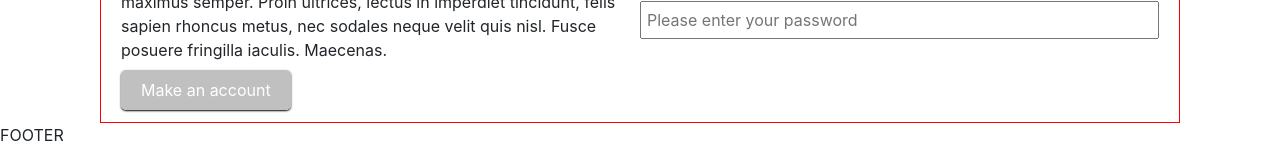
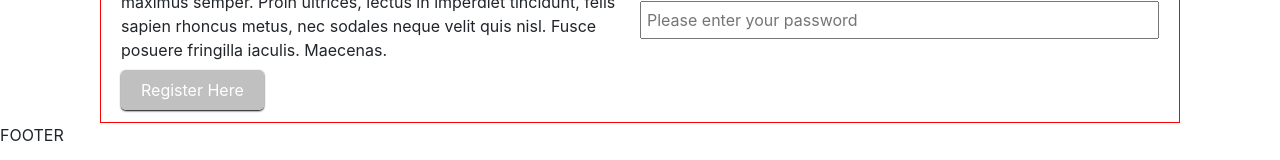
Before and after one commit to elaine-drum-female/Remember-the-Vault-Project-3, a React (Create React App) app in the folder client/: page /register_login in a window 1280 px wide. Shown: the part 299-459 px from the top of the page. Built offline with nearby package versions, Linux system fonts and the light colour scheme.

Commit message:
Changed the title on MyButton to Register Here

```diff
--- a/client/src/components/Register_Login/index.js
+++ b/client/src/components/Register_Login/index.js
@@ -12,7 +12,7 @@ const RegisterLogin = () => {
                     <p>Lorem ipsum dolor sit amet, consectetur adipiscing elit. Donec malesuada auctor lacus, quis ultricies magna fermentum ac. Quisque tristique dolor nec ultrices sodales. Sed sodales id magna maximus semper. Proin ultrices, lectus in imperdiet tincidunt, felis sapien rhoncus metus, nec sodales neque velit quis nisl. Fusce posuere fringilla iaculis. Maecenas.</p>
                     <MyButton
                         type="default"
-                        title="Make an account"
+                        title="Register Here"
                         linkTo="/register"
 
                     />
```
